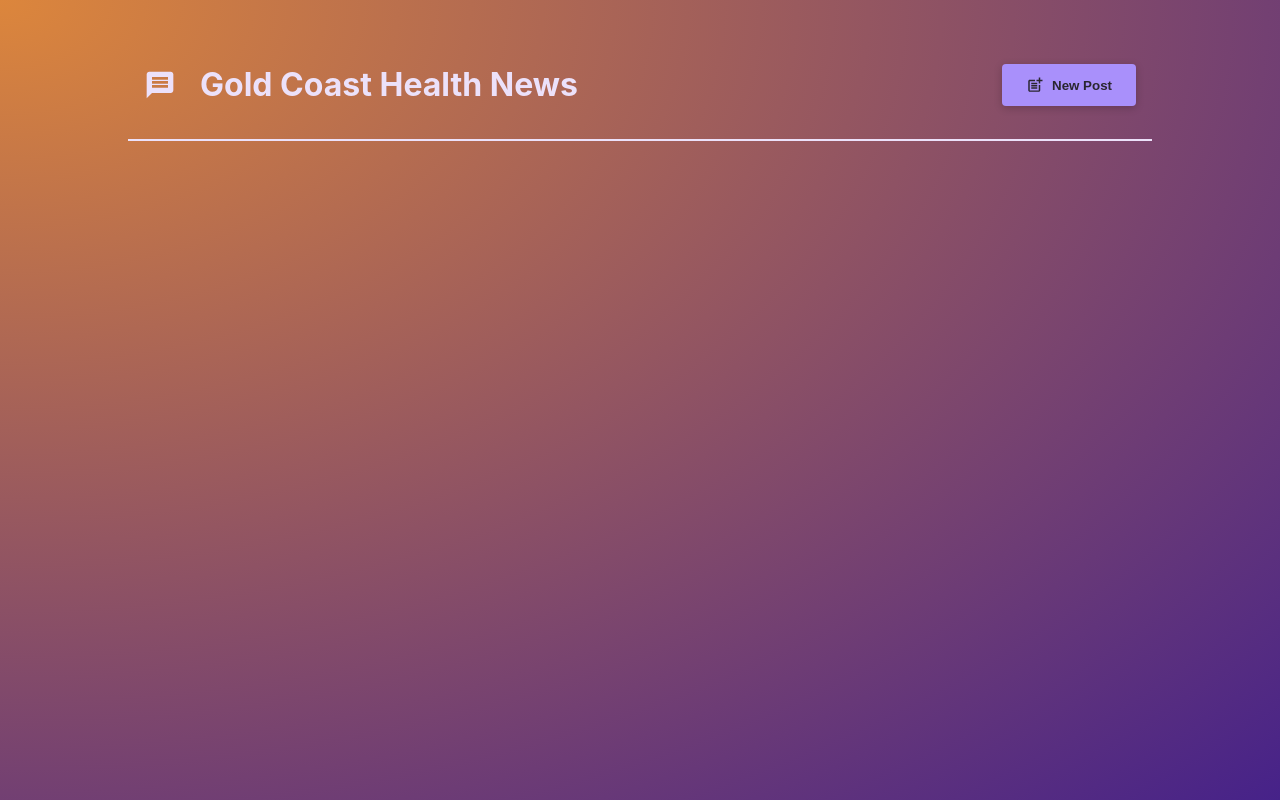
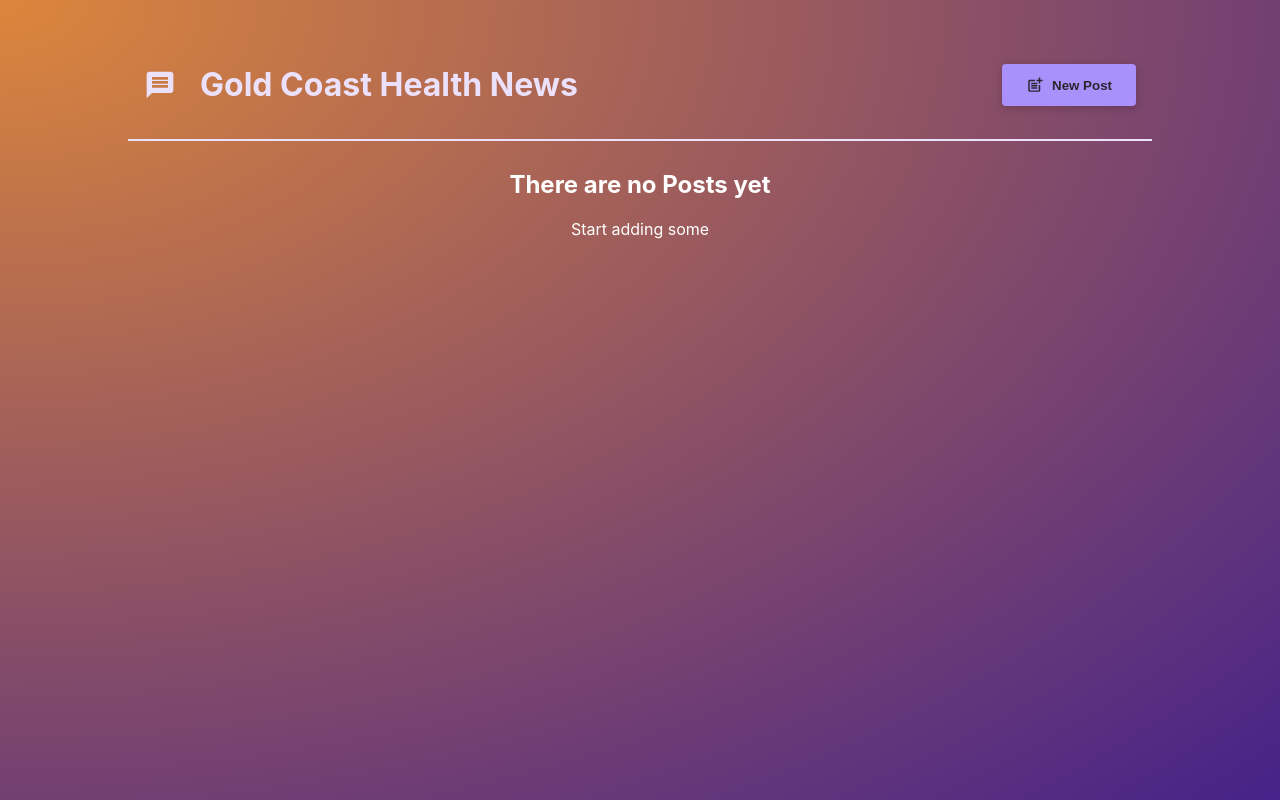
Before and after one commit to sadeedch/react, a React (Vite) app: page / in a window 1280 px wide. Built offline with nearby package versions, Linux system fonts and the light colour scheme.

Commit message:
error handling new posts

```diff
--- a/src/Components/PostsList.jsx
+++ b/src/Components/PostsList.jsx
@@ -22,12 +22,15 @@
     />
     </Modal>
     }
+    {posts.length >0 &&  (<ul className= {classes.posts}>
+    {posts.map((post) => <Post author = {post.author}  body = {post.body} ></Post> )}
+    </ul>)}
 
-    <ul className= {classes.posts}>
-    {posts.map((post) => <Post author = {post.author}  body = {post.body} ></Post> )}
+    {posts.length === 0 && (<div style={{textAlign: 'center', color: 'white'}}>
+        <h2>There are no Posts yet</h2>
+        <p>Start adding some </p>
+    </div>)}
 
-
-    </ul>
     </>
     )
 
```
